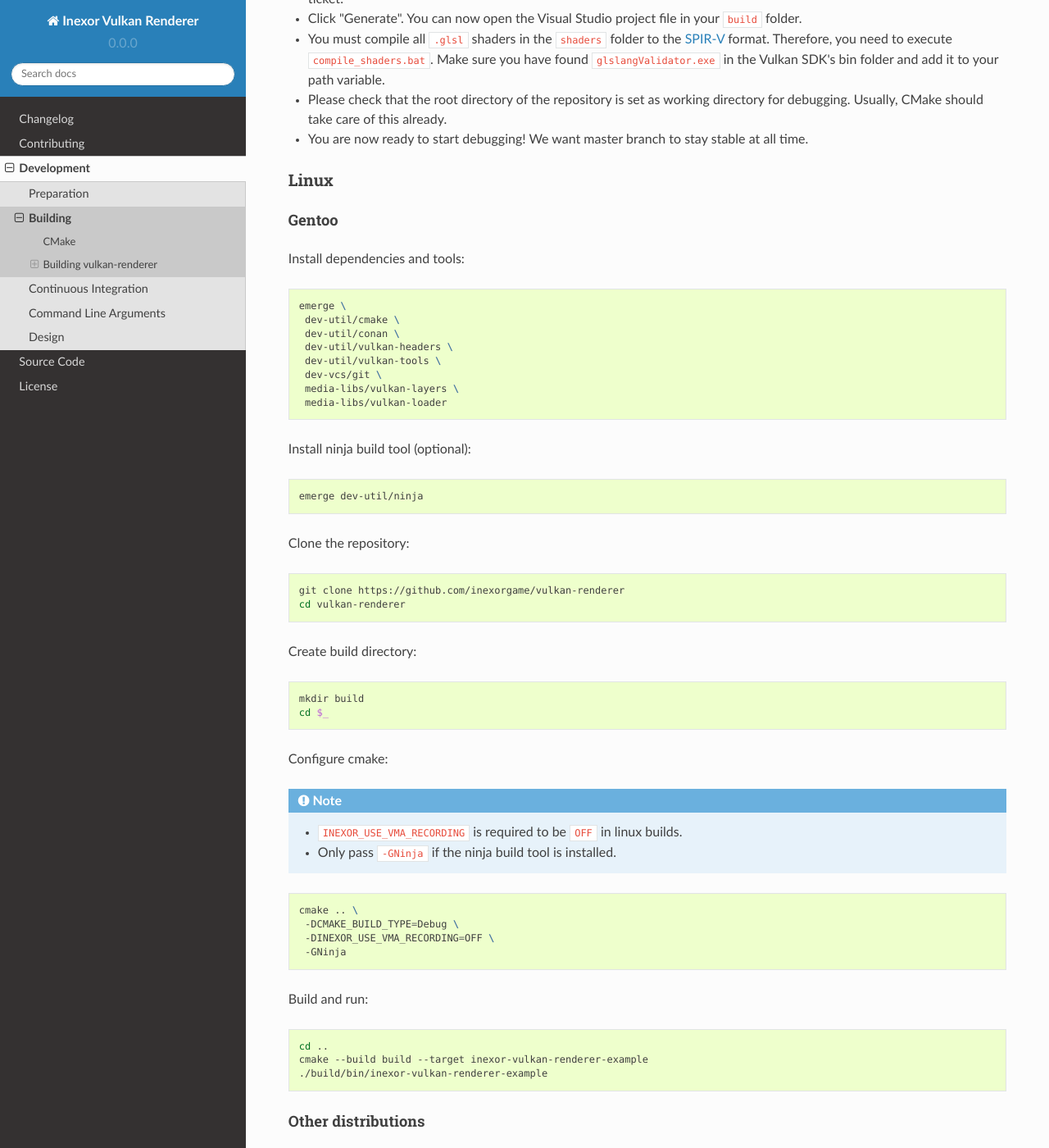
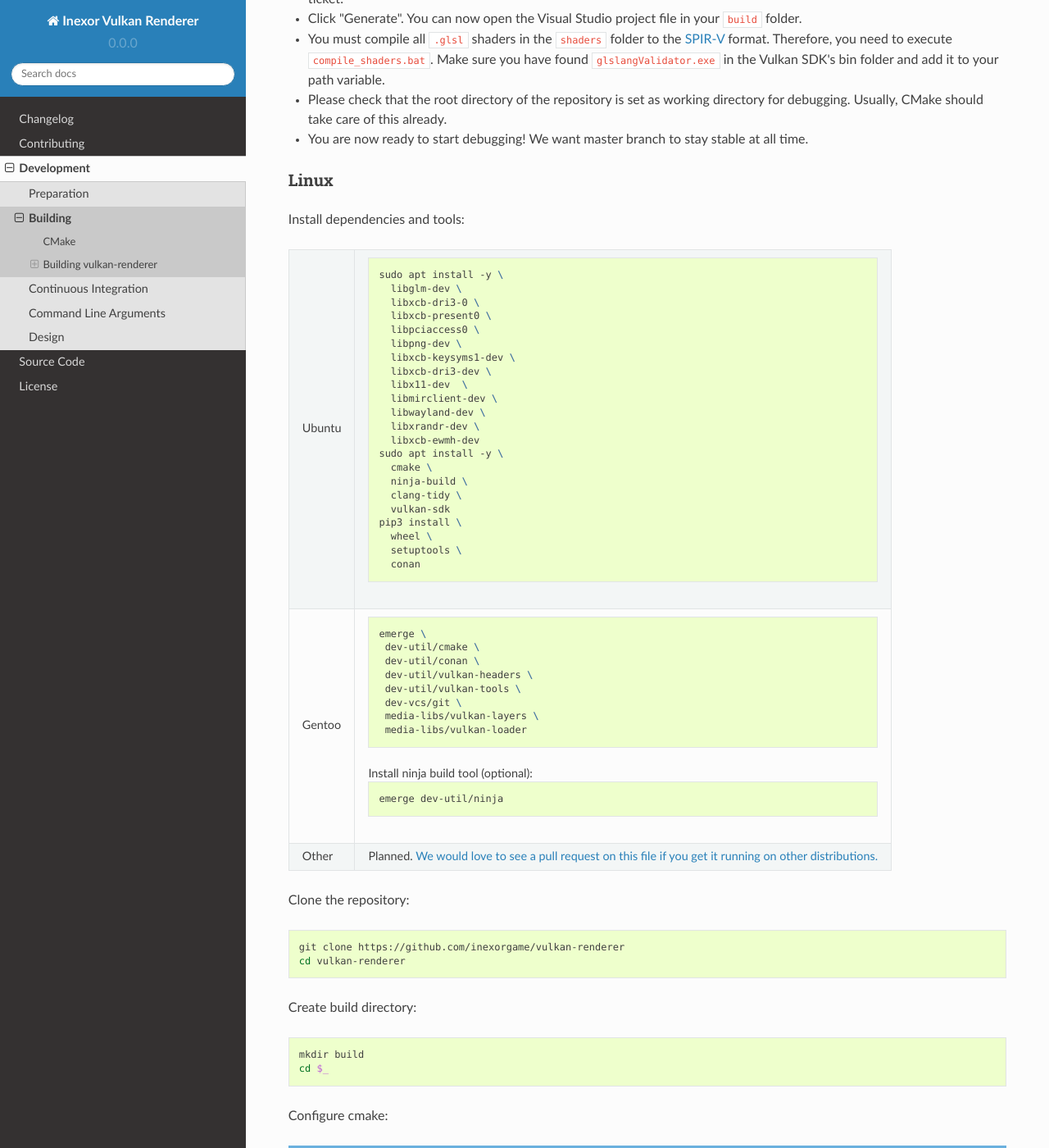
Before and after one commit to inexorgame/vulkan-renderer, a Sphinx documentation site: the page built from documentation/source/development/building.rst, in a window 1280 px wide and 1400 px high, scrolled down 1682 px. Shown: the whole window at 82% size. Built offline with Sphinx 7.4.7 and the Read the Docs theme 2.0.0, drawn with Linux system fonts in a browser that asks for light colours; pages that are not in the unit, such as notebooks, are missing from menus.

Commit message:
[docs] Improve linux-section on build-docs (#146)
* [docs] Add Ubuntu build instructions
* [docs] Merge linux building guide
* [docs] Fix linux-distro table in build guide
* [docs] Improve linux-distro build table
* [docs] Fix closed-issue link for other distros.

```diff
--- a/documentation/source/development/building.rst
+++ b/documentation/source/development/building.rst
@@ -72,27 +72,63 @@ Windows
 Linux
 ^^^^^
 
-Gentoo
-""""""
-
 Install dependencies and tools:
 
-.. code-block:: bash
++--------+--------------------------------------+
+| Ubuntu | .. code-block:: bash                 |
+|        |                                      |
+|        |                                      |
+|        |     sudo apt install -y \            |
+|        |       libglm-dev \                   |
+|        |       libxcb-dri3-0 \                |
+|        |       libxcb-present0 \              |
+|        |       libpciaccess0 \                |
+|        |       libpng-dev \                   |
+|        |       libxcb-keysyms1-dev \          |
+|        |       libxcb-dri3-dev \              |
+|        |       libx11-dev  \                  |
+|        |       libmirclient-dev \             |
+|        |       libwayland-dev \               |
+|        |       libxrandr-dev \                |
+|        |       libxcb-ewmh-dev                |
+|        |     sudo apt install -y \            |
+|        |       cmake \                        |
+|        |       ninja-build \                  |
+|        |       clang-tidy \                   |
+|        |       vulkan-sdk                     |
+|        |     pip3 install \                   |
+|        |       wheel \                        |
+|        |       setuptools \                   |
+|        |       conan                          |
++--------+--------------------------------------+
+| Gentoo | .. code-block:: bash                 |
+|        |                                      |
+|        |                                      |
+|        |     emerge \                         |
+|        |      dev-util/cmake \                |
+|        |      dev-util/conan \                |
+|        |      dev-util/vulkan-headers \       |
+|        |      dev-util/vulkan-tools \         |
+|        |      dev-vcs/git \                   |
+|        |      media-libs/vulkan-layers \      |
+|        |      media-libs/vulkan-loader        |
+|        |                                      |
+|        |                                      |
+|        | Install ninja build tool (optional): |
+|        |                                      |
+|        |                                      |
+|        | .. code-block:: bash                 |
+|        |                                      |
+|        |                                      |
+|        |     emerge dev-util/ninja            |
++--------+--------------------------------------+
+| Other  | Planned. `We would love to see a     |
+|        | pull request on this file if you get |
+|        | it running on other                  |
+|        | distributions.`__                    |
++--------+--------------------------------------+
 
-    emerge \
-     dev-util/cmake \
-     dev-util/conan \
-     dev-util/vulkan-headers \
-     dev-util/vulkan-tools \
-     dev-vcs/git \
-     media-libs/vulkan-layers \
-     media-libs/vulkan-loader
-
-Install ninja build tool (optional):
-
-.. code-block:: bash
-
-    emerge dev-util/ninja
+__ https://github.com/inexorgame/vulkan-renderer/edit/master/documentation/source/development/building.rst
 
 Clone the repository:
 
```
Also changed, not shown: other parts of documentation/source/development/building.rst (+0 -6 lines).
